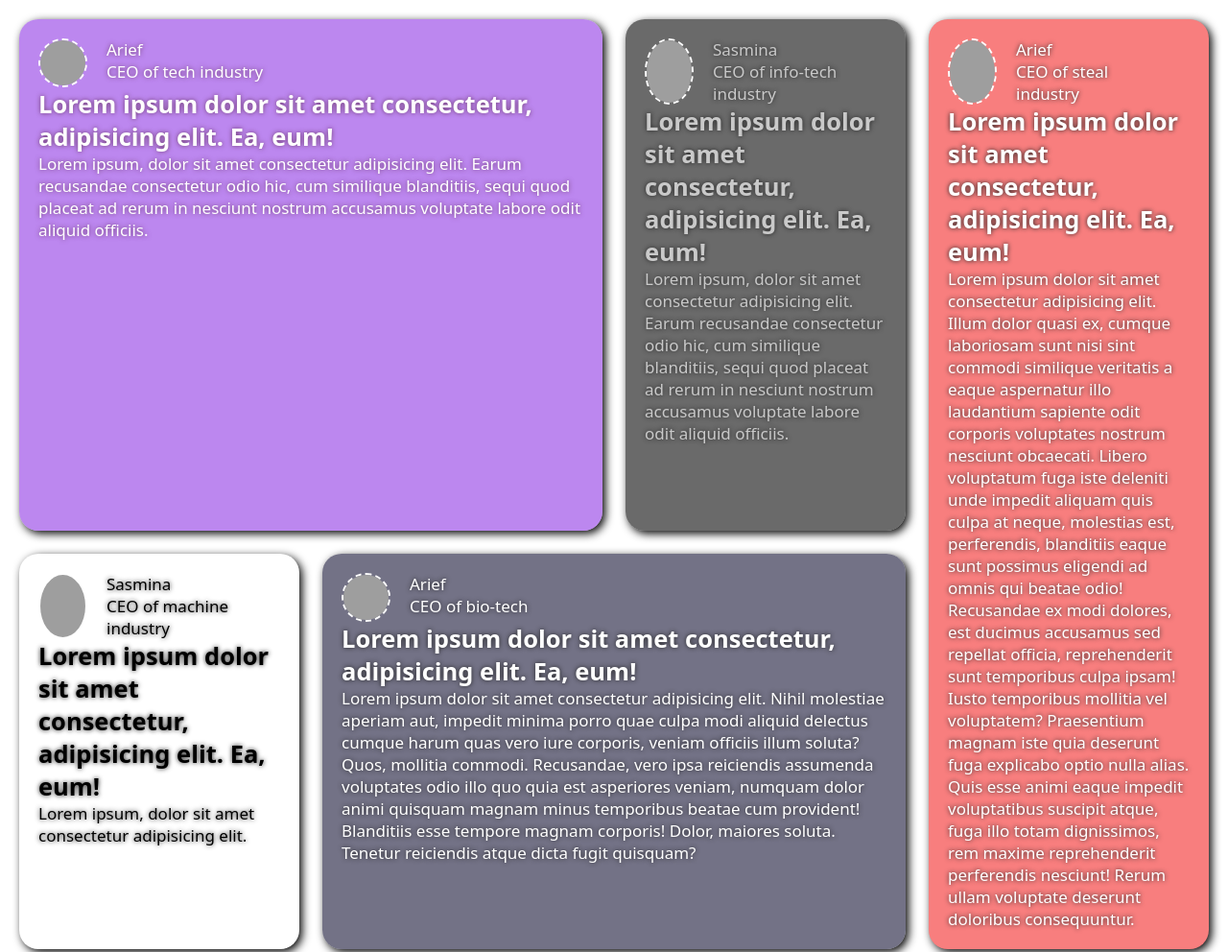
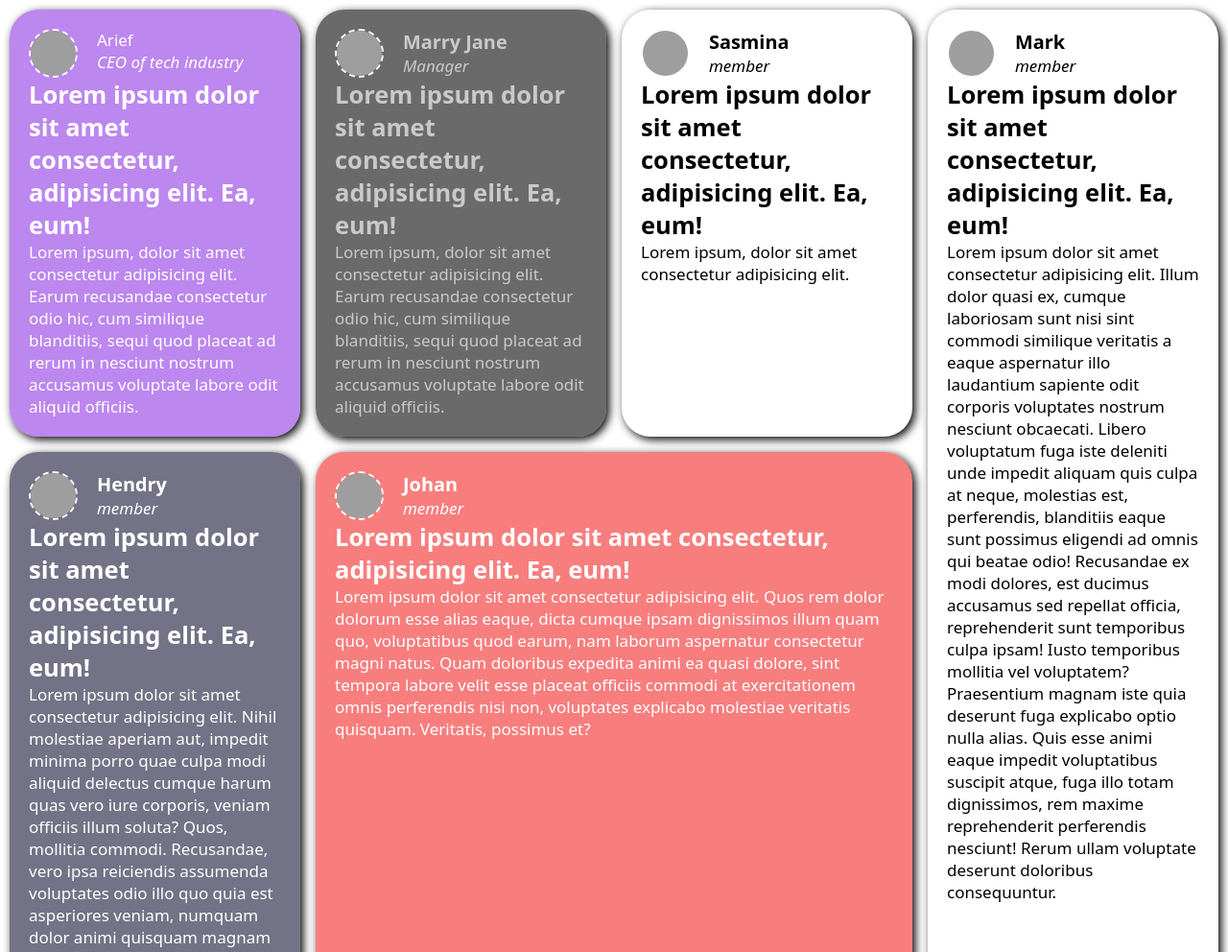
Before and after one commit to mohamedarief0/grid-system, a plain HTML site: page index.html in a window 1280 px wide. Shown: the top 992 px of the page at 96% size. Drawn offline with Linux system fonts and the light colour scheme; grey boxes are pictures that could not be loaded.

Commit message:
grid-test-1

```diff
--- a/index.html
+++ b/index.html
@@ -9,7 +9,7 @@
 </head>
 <body>
 
-    <main class="grid-container">
+    <!-- <main class="grid-container">
         <article class="grid-item grid-column-span-2 grid-item-1">
                 <div class="flex-container">
                     <img src="https://source.unsplash.com/100x100/?guys" class="grid-img" alt="">
@@ -64,6 +64,77 @@
              </div><h2>Lorem ipsum dolor sit amet consectetur, adipisicing elit. Ea, eum!</h2><p>Lorem ipsum dolor sit amet consectetur adipisicing elit. Illum dolor quasi ex, cumque laboriosam sunt nisi sint commodi similique veritatis a eaque aspernatur illo laudantium sapiente odit corporis voluptates nostrum nesciunt obcaecati. Libero voluptatum fuga iste deleniti unde impedit aliquam quis culpa at neque, molestias est, perferendis, blanditiis eaque sunt possimus eligendi ad omnis qui beatae odio! Recusandae ex modi dolores, est ducimus accusamus sed repellat officia, reprehenderit sunt temporibus culpa ipsam! Iusto temporibus mollitia vel voluptatem? Praesentium magnam iste quia deserunt fuga explicabo optio nulla alias. Quis esse animi eaque impedit voluptatibus suscipit atque, fuga illo totam dignissimos, rem maxime reprehenderit perferendis nesciunt! Rerum ullam voluptate deserunt doloribus consequuntur.</p>
         </article>
     </main>
+ -->
+
+
+<main class="grid-container">
+    <article class="grid-item grid-column-span-2 grid-item-1">
+        <div class="flex-container">
+            <img src="https://source.unsplash.com/100x100/?guys" class="grid-img" alt="">
+            <div class="owner-flex">
+                <p class="owner-name">Arief</p>
+                <p><em>CEO of tech industry</em></p>
+            </div>
+         </div>
+    <h2>Lorem ipsum dolor sit amet consectetur, adipisicing elit. Ea, eum!</h2>
+    <p>Lorem ipsum, dolor sit amet consectetur adipisicing elit. Earum recusandae consectetur odio hic, cum similique blanditiis, sequi quod placeat ad rerum in nesciunt nostrum accusamus voluptate labore odit aliquid officiis.</p>
+</article>
+<article class="grid-item  grid-item-2">
+    <div class="flex-container">
+        <img src="https://source.unsplash.com/100x100/?girl" class="grid-img" alt="">
+        <div class="owner-flex">
+            <h3 class="owner-name">Marry Jane</h3>
+            <p><em>Manager</em></p>
+        </div>
+     </div>
+    <h2>Lorem ipsum dolor sit amet consectetur, adipisicing elit. Ea, eum!</h2>
+    <p>Lorem ipsum, dolor sit amet consectetur adipisicing elit. Earum recusandae consectetur odio hic, cum similique blanditiis, sequi quod placeat ad rerum in nesciunt nostrum accusamus voluptate labore odit aliquid officiis.</p>
+</article>
+<article class="grid-item grid-item-3">
+    <div class="flex-container">
+        <img src="https://source.unsplash.com/100x100/?girls" class="grid-img" alt="">
+        <div class="owner-flex">
+            <h3 class="owner-name">Sasmina</h3>
+            <p><em>member</em></p>
+        </div>
+     </div>
+    <h2>Lorem ipsum dolor sit amet consectetur, adipisicing elit. Ea, eum!</h2>
+    <p>Lorem ipsum, dolor sit amet consectetur adipisicing elit. </p>
+</article>
+<article class="grid-item grid-column-span-2  grid-item-4">
+    <div class="flex-container">
+        <img src="https://source.unsplash.com/100x100/?men" class="grid-img" alt="">
+        <div class="owner-flex">
+            <h3 class="owner-name">Hendry</h3>
+            <p><em>member</em></p>
+        </div>
+     </div>
+    <h2>Lorem ipsum dolor sit amet consectetur, adipisicing elit. Ea, eum!</h2>
+    <p>Lorem ipsum dolor sit amet consectetur adipisicing elit. Nihil molestiae aperiam aut, impedit minima porro quae culpa modi aliquid delectus cumque harum quas vero iure corporis, veniam officiis illum soluta? Quos, mollitia commodi. Recusandae, vero ipsa reiciendis assumenda voluptates odio illo quo quia est asperiores veniam, numquam dolor animi quisquam magnam minus temporibus beatae cum provident! Blanditiis esse tempore magnam corporis! Dolor, maiores soluta. Tenetur reiciendis atque dicta fugit quisquam?</p>
+</article>
+<article class="grid-item grid-column-span-3 grid-item-5">
+    <div class="flex-container">
+        <img src="https://source.unsplash.com/100x100/?person" class="grid-img" alt="">
+        <div class="owner-flex">
+            <h3 class="owner-name">Johan</h3>
+            <p><em>member</em></p>
+        </div>
+     </div>
+<h2>Lorem ipsum dolor sit amet consectetur, adipisicing elit. Ea, eum!</h2>
+<p>Lorem ipsum dolor sit amet consectetur adipisicing elit. Quos rem dolor dolorum esse alias eaque, dicta cumque ipsam dignissimos illum quam quo, voluptatibus quod earum, nam laborum aspernatur consectetur magni natus. Quam doloribus expedita animi ea quasi dolore, sint tempora labore velit esse placeat officiis commodi at exercitationem omnis perferendis nisi non, voluptates explicabo molestiae veritatis quisquam. Veritatis, possimus et?</p>
+</article>
+<article class="grid-item grid-item-6">
+    <div class="flex-container">
+        <img src="https://source.unsplash.com/100x100/?guy" class="grid-img" alt="">
+        <div class="owner-flex">
+            <h3 class="owner-name">Mark</h3>
+            <p><em>member</em></p>
+        </div>
+     </div><h2>Lorem ipsum dolor sit amet consectetur, adipisicing elit. Ea, eum!</h2><p>Lorem ipsum dolor sit amet consectetur adipisicing elit. Illum dolor quasi ex, cumque laboriosam sunt nisi sint commodi similique veritatis a eaque aspernatur illo laudantium sapiente odit corporis voluptates nostrum nesciunt obcaecati. Libero voluptatum fuga iste deleniti unde impedit aliquam quis culpa at neque, molestias est, perferendis, blanditiis eaque sunt possimus eligendi ad omnis qui beatae odio! Recusandae ex modi dolores, est ducimus accusamus sed repellat officia, reprehenderit sunt temporibus culpa ipsam! Iusto temporibus mollitia vel voluptatem? Praesentium magnam iste quia deserunt fuga explicabo optio nulla alias. Quis esse animi eaque impedit voluptatibus suscipit atque, fuga illo totam dignissimos, rem maxime reprehenderit perferendis nesciunt! Rerum ullam voluptate deserunt doloribus consequuntur.</p>
+</article>
+
+</main>
+
 
 </body>
 </html>
--- a/style.css
+++ b/style.css
@@ -3,11 +3,12 @@
     padding: 0;
     box-sizing: border-box;
 }
+
 .grid-container{
     display: grid;
-    margin: 20px;
-    gap: 1.5rem;
-    grid-template-columns: repeat(4, 1fr  );
+    margin: 10px;
+    gap: 1rem;
+    grid-template-columns: repeat(4, .5fr);
 }
 
 .flex-container{
@@ -26,9 +27,12 @@
 
 
 
-                        /* span  */
+                        span
 .grid-column-span-2 {
     grid-column: span 2 ;
+}
+.grid-column-span-3{
+    grid-column: span 2;
 }
 
 .grid-item:last-child{
@@ -42,7 +46,7 @@
 .grid-item{
     font-size: 17px;
     font-family: system-ui, -apple-system, BlinkMacSystemFont, 'Segoe UI', Roboto, Oxygen, Ubuntu, Cantarell, 'Open Sans', 'Helvetica Neue', sans-serif;
-    border-radius: 20px;
+    border-radius: 30px;
     padding: 20px;
     box-shadow: 3px 3px 10px rgb(0, 0, 0);
 }
@@ -50,35 +54,30 @@
 
 .grid-item-1{
     background-color: rgba(137, 43, 226, 0.563);
-    /* padding: 10px;   */
     color: white;
-    text-shadow: 0 0px 5px rgb(111, 59, 111);
+    /* text-shadow: 0 0px 5px rgb(111, 59, 111); */
 
 
 }
 .grid-item-2{
     background-color: rgba(0, 0, 0, 0.585);
-    /* padding: 10px;  */
     color: rgb(201, 201, 201);
-    text-shadow: 0 0px 5px rgb(35, 35, 35);
+    /* text-shadow: 0 0px 5px rgb(35, 35, 35); */
 }
 .grid-item-3{
     background-color: rgb(255, 255, 255);
-    /* padding: 10px; */
-    /* border: 1px solid;  */
     color: rgb(0, 0, 0);
-    text-shadow: 0 0px 5px rgb(35, 35, 35);
+    /* text-shadow: 0 0px 5px rgb(35, 35, 35); */
 
 }.grid-item-4{
     background-color: rgba(31, 29, 61, 0.625);
-    /* padding: 10px;  */
+
     color: white;
-    text-shadow: 0 0px 5px rgb(35, 35, 35);
+    /* text-shadow: 0 0px 5px rgb(35, 35, 35); */
 
 }.grid-item-5{
     background-color: rgb(248, 126, 126);
-    /* padding: 10px;  */
     color: white;
-    text-shadow: 0 0px 5px rgb(35, 35, 35);
+    /* text-shadow: 0 0px 5px rgb(35, 35, 35); */
 
 }
```
